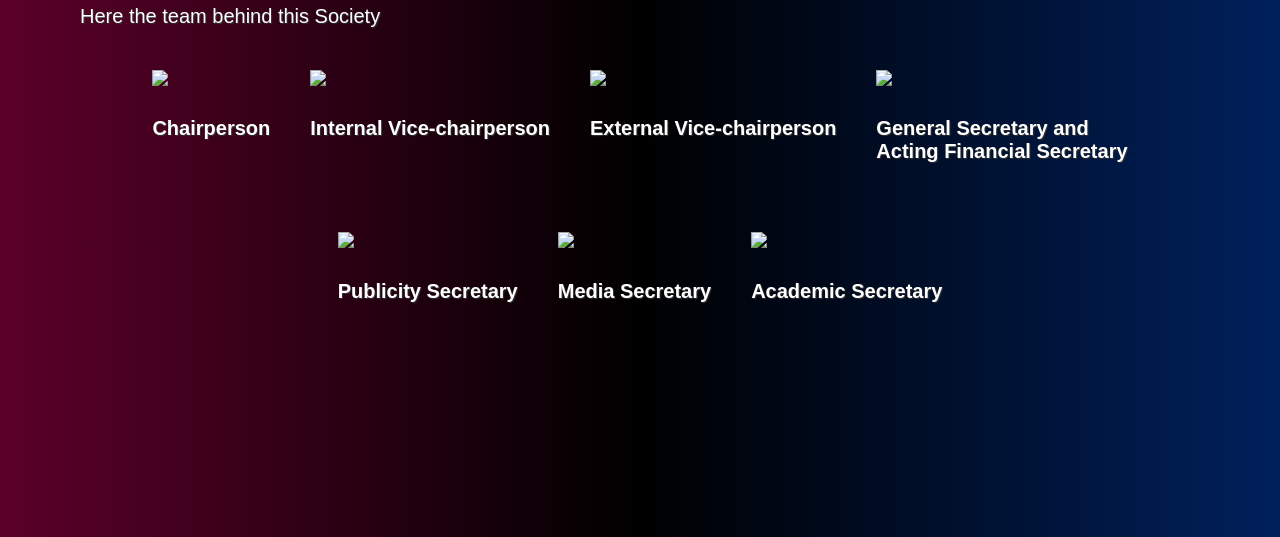
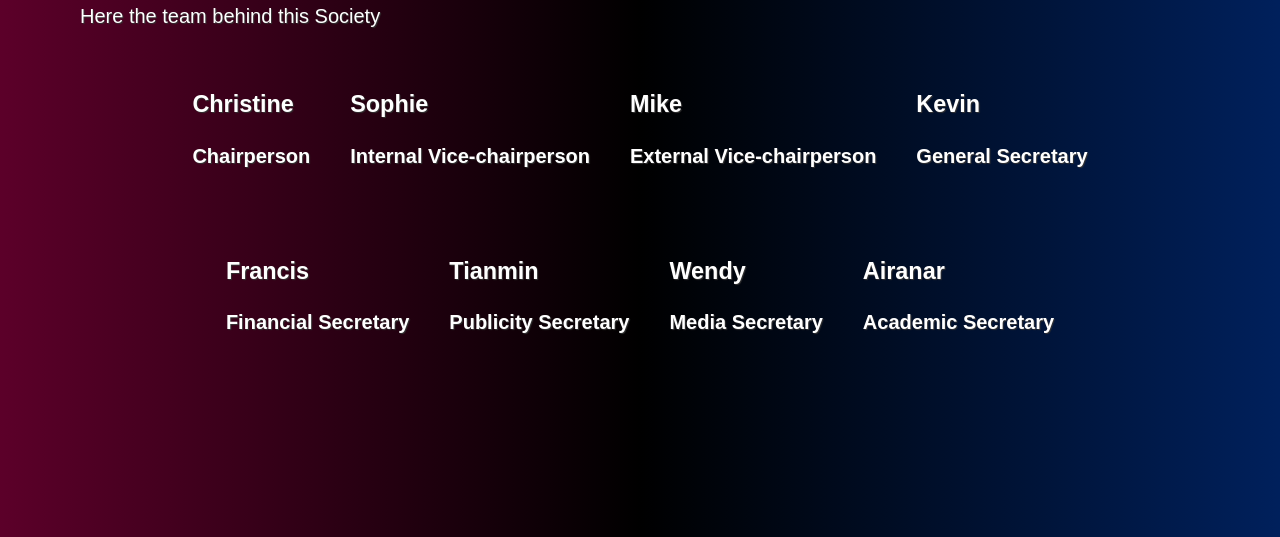
Before and after one commit to HKU-AISoc/hku-aisoc.github.io, a plain HTML site: page src/aisoc.html in a window 1280 px wide. Shown: the part 263-800 px from the top of the page. Drawn offline with nearby package versions, Linux system fonts and the light colour scheme.

Commit message:
Update Exco team and previous events

```diff
--- a/src/aisoc.html
+++ b/src/aisoc.html
@@ -83,44 +83,42 @@
         <div class="ExcosDisplay">
 
           <div class="ExcoInfo imageHolder">
-            <img class="ExcoPhoto images" src="../images/.jpg">
-            <h3></h3>
+            <h3>Christine</h3>
             <h4>Chairperson</h4>
           </div>
 
           <div class="ExcoInfo imageHolder">
-            <img class="ExcoPhoto images" src="../images/.jpg">
-            <h3></h3>
+            <h3>Sophie</h3>
             <h4>Internal Vice-chairperson</h4>
           </div>
 
           <div class="ExcoInfo imageHolder">
-            <img class="ExcoPhoto images" src="../images/.jpg">
-            <h3></h3>
+            <h3>Mike</h3>
             <h4>External Vice-chairperson</h4>
           </div>
 
           <div class="ExcoInfo imageHolder">
-            <img class="ExcoPhoto images" src="../images/.jpg">
-            <h3></h3>
-            <h4>General Secretary and <br>Acting Financial Secretary</h4>
+            <h3>Kevin</h3>
+            <h4>General Secretary</h4>
           </div>
 
           <div class="ExcoInfo imageHolder">
-            <img class="ExcoPhoto images" src="../images/.jpg">
-            <h3></h3>
+            <h3>Francis</h3>
+            <h4>Financial Secretary</h4>
+          </div>
+
+          <div class="ExcoInfo imageHolder">
+            <h3>Tianmin</h3>
             <h4>Publicity Secretary</h4>
           </div>
 
           <div class="ExcoInfo imageHolder">
-            <img class="ExcoPhoto images" src="../images/.jpg">
-            <h3></h3>
+            <h3>Wendy</h3>
             <h4>Media Secretary</h4>
           </div>
 
           <div class="ExcoInfo imageHolder">
-            <img class="ExcoPhoto images" src="../images/.jpg">
-            <h3></h3>
+            <h3>Airanar</h3>
             <h4>Academic Secretary</h4>
           </div>
 
```
Also changed, not shown: src/home.html (+16 -0 lines), images/events_2526_career_mentoring.jpg (added), images/events_2526_exhibition.jpg (added), 1 other file.
